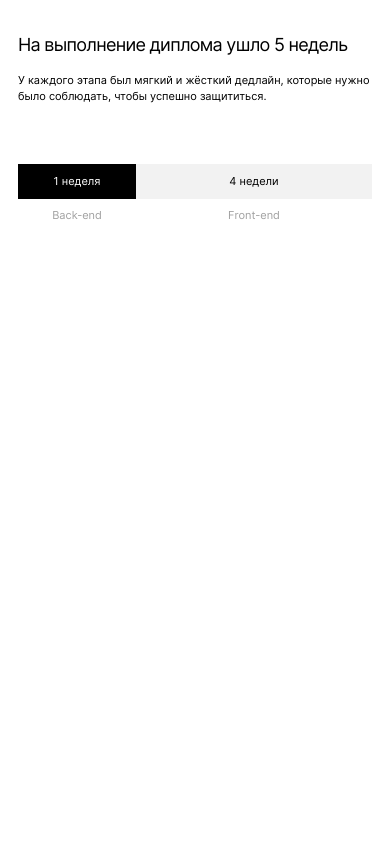
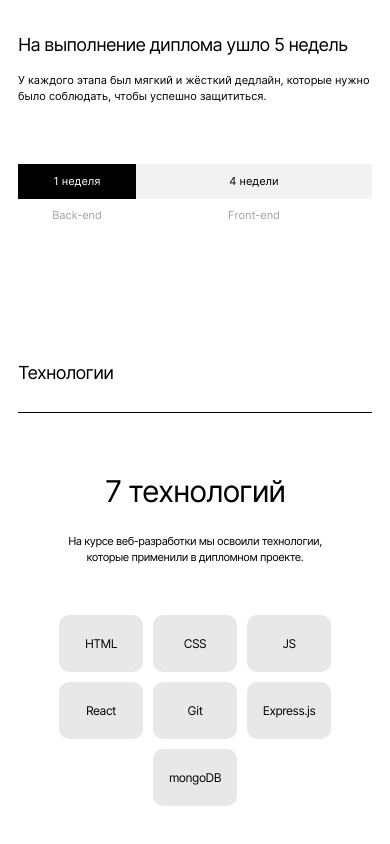
Before and after one commit to EkaterinaLe7/movies-explorer-frontend, a React (Create React App) app: page / in a window 390 px wide. Shown: the part 986-1830 px from the top of the page. Before the commit the page ends 1278 px from the top, so only its background shows below. Built offline with nearby package versions, Linux system fonts and the light colour scheme.

Commit message:
feat: добавить компонент Techs

```diff
--- a/src/components/AboutProject/AboutProject.js
+++ b/src/components/Main/AboutProject/AboutProject.js
@@ -5,7 +5,7 @@ import Title from "../Title/Title";
 function AboutProject() {
   return (
     <section className="about-project" id="about-project">
-      <Title />
+      <Title text="О проекте" />
       <div className="about-project__info-container">
         <div className="about-project__info">
           <p className="about-project__subtitle">
--- a/src/components/Main/Main.js
+++ b/src/components/Main/Main.js
@@ -1,8 +1,9 @@
 import React from "react";
 import "./Main.css";
-import Promo from "../Promo/Promo";
-import NavTab from "../NavTab/NavTab";
-import AboutProject from "../AboutProject/AboutProject";
+import Promo from "./Promo/Promo";
+import NavTab from "./NavTab/NavTab";
+import AboutProject from "./AboutProject/AboutProject";
+import Techs from "./Techs/Techs";
 
 function Main () {
     return (
@@ -10,6 +11,7 @@ function Main () {
             <Promo />
             <NavTab />
             <AboutProject />
+            <Techs />
         </main>
     )
 }
--- a/src/components/Promo/Promo.css
+++ b/src/components/Main/Promo/Promo.css
@@ -10,7 +10,7 @@
 .promo__image {
   width: 320px;
   height: 320px;
-  background-image: url(../../images/promoLogo.svg);
+  background-image: url(../../../images/promoLogo.svg);
   background-repeat: no-repeat;
   background-position: center;
   background-size: contain;
--- /dev/null
+++ b/src/components/Main/Techs/Techs.css
@@ -0,0 +1,131 @@
+.techs {
+  padding: 100px 70px;
+}
+
+.techs__container {
+  display: flex;
+  flex-direction: column;
+  align-items: center;
+  margin-top: 90px;
+}
+
+.techs__title {
+  font-family: Inter;
+  font-size: 50px;
+  font-weight: 400;
+  line-height: 58px;
+  letter-spacing: -0.04em;
+  text-align: center;
+  margin: 0 0 26px;
+}
+
+.techs__subtitle {
+  font-family: Inter;
+  font-size: 14px;
+  font-weight: 400;
+  line-height: 20px;
+  letter-spacing: -0.04em;
+  text-align: center;
+  max-width: 460px;
+  margin: 0 0 100px;
+}
+
+.techs__items {
+  width: 100%;
+  list-style: none;
+  margin: 0;
+  padding: 0;
+  /* display: grid;
+  grid-template-columns: repeat(auto-fit, 90px);
+  gap: 10px 10px; */
+  display: flex;
+  flex-wrap: wrap;
+  justify-content: center;
+  gap: 10px;
+}
+
+.techs__item {
+  width: 90px;
+  height: 60px;
+  background-color: #e8e8e8;
+  border-radius: 10px;
+  display: flex;
+  justify-content: center;
+  align-items: center;
+
+  font-family: Inter;
+  font-size: 14px;
+  font-weight: 400;
+  line-height: 17px;
+  letter-spacing: -0.04em;
+  text-align: center;
+}
+@media screen and (max-width: 850px) {
+  .techs {
+    padding: 90px 50px;
+  }
+
+  .techs__container {
+    margin-top: 80px;
+  }
+
+  .techs__title {
+    margin-bottom: 22px;
+  }
+
+  .techs__subtitle {
+    font-size: 12px;
+    line-height: 18px;
+    max-width: 460px;
+    margin-bottom: 83px;
+  }
+
+  /* .techs__items {
+    grid-template-columns: repeat(auto-fit, 84px);
+  } */
+
+  .techs__item {
+    width: 84px;
+    height: 57px;
+    font-size: 12px;
+    line-height: 15px;
+  }
+
+}
+
+@media screen and (max-width: 770px) {
+    /* .techs__items {
+        grid-template-columns: repeat(4, 84px);
+      } */
+}
+
+@media screen and (max-width: 450px) {
+  .techs {
+    padding: 70px 18px;
+  }
+
+  .techs__container {
+    margin-top: 60px;
+  }
+
+  .techs__title {
+    font-size: 30px;
+    line-height: 36px;
+    margin-bottom: 24px;
+  }
+
+  .techs__subtitle {
+    font-size: 11px;
+    line-height: 16px;
+    max-width: 290px;
+    margin-bottom: 50px;
+  }
+}
+
+@media screen and (max-width: 380px) {
+    .techs__items {
+        display: grid;
+    gap: 10px 10px;
+     grid-template-columns: repeat(2, 84px);
+   }
+}
--- /dev/null
+++ b/src/components/Main/Techs/Techs.js
@@ -0,0 +1,29 @@
+import React from "react";
+import "./Techs.css";
+import Title from "../Title/Title";
+
+function Techs() {
+  return (
+    <section className="techs">
+      <Title text="Технологии" />
+      <div className="techs__container">
+        <h2 className="techs__title">7 технологий</h2>
+        <p className="techs__subtitle">
+          На курсе веб-разработки мы освоили технологии, которые применили в
+          дипломном проекте.
+        </p>
+        <ul className="techs__items">
+          <li className="techs__item">HTML</li>
+          <li className="techs__item">CSS</li>
+          <li className="techs__item">JS</li>
+          <li className="techs__item">React</li>
+          <li className="techs__item">Git</li>
+          <li className="techs__item">Express.js</li>
+          <li className="techs__item">mongoDB</li>
+        </ul>
+      </div>
+    </section>
+  );
+}
+
+export default Techs;
--- a/src/components/Title/Title.css
+++ b/src/components/Main/Title/Title.css
@@ -1,10 +1,10 @@
-.about-project__title-container {
+.title {
     padding-bottom: 23px;
     border-bottom: 1px solid black;
 
   }
 
-  .about-project__title {
+  .title__text {
     font-family: Inter;
     font-size: 22px;
     font-weight: 400;
@@ -16,11 +16,11 @@
   }
 
   @media screen and (max-width: 500px) {
-    .about-project__title-container {
+    .title {
       padding-bottom: 28px;
     }
 
-    .about-project__title {
+    .title__text{
       font-size: 18px;
       line-height: 22px;
     }
--- /dev/null
+++ b/src/components/Main/Title/Title.js
@@ -0,0 +1,12 @@
+import React from "react";
+import "./Title.css";
+
+function Title({ text }) {
+  return (
+    <div className="title">
+      <h2 className="title__text">{text}</h2>
+    </div>
+  );
+}
+
+export default Title;
--- a/src/components/Title/Title.js
+++ /dev/null
@@ -1,12 +0,0 @@
-import React from "react";
-import "./Title.css";
-
-function Title() {
-return(
-    <div className="about-project__title-container">
-    <h2 className="about-project__title">О проекте</h2>
-  </div>
-)
-}
-
-export default Title;
```
Also changed, not shown: src/components/Main/AboutProject/AboutProject.css (renamed from src/components/AboutProject/AboutProject.css), src/components/Main/NavTab/NavTab.css (renamed from src/components/NavTab/NavTab.css), src/components/Main/NavTab/NavTab.js (renamed from src/components/NavTab/NavTab.js), src/components/Main/Promo/Promo.js (renamed from src/components/Promo/Promo.js).
